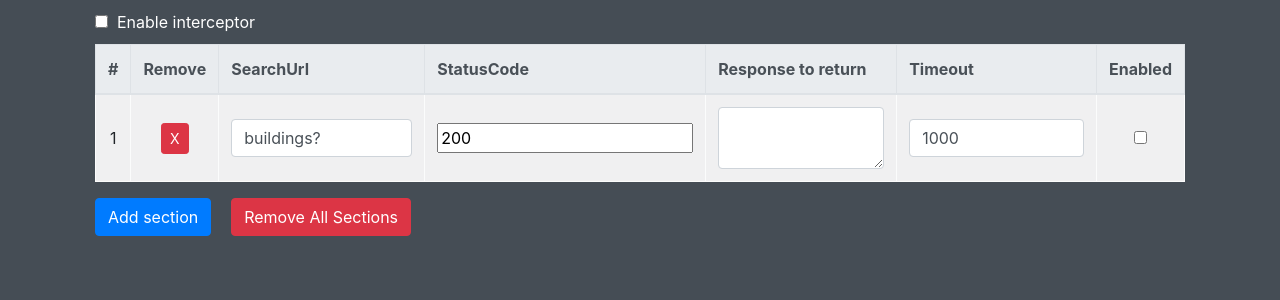
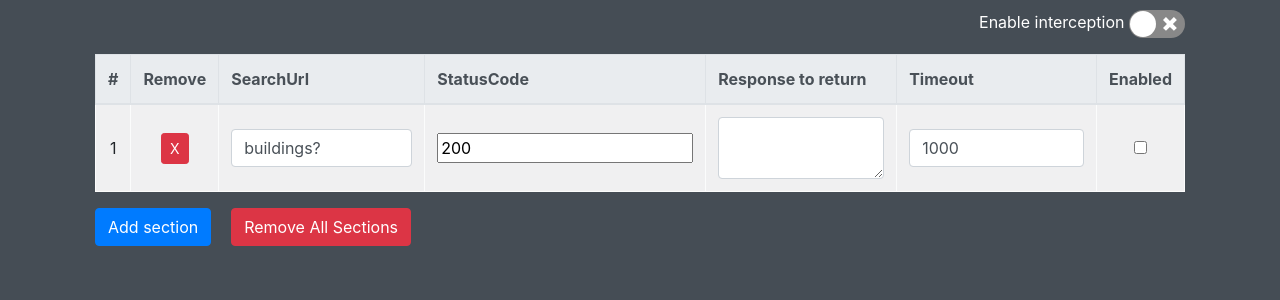
Before and after one commit to vgoreiko/requestInterceptorChrome, a React (Create React App) app: page / in a window 1280 px wide. Shown: the top 300 px of the page. Built offline with nearby package versions, Linux system fonts and the light colour scheme; no server answers.

Commit message:
top section styling added switcher

```diff
--- a/package.json
+++ b/package.json
@@ -12,6 +12,7 @@
     "react": "^16.9.0",
     "react-dom": "^16.9.0",
     "react-scripts": "3.0.1",
+    "react-switch": "^5.0.1",
     "typescript": "3.5.3"
   },
   "scripts": {
--- a/src/components/main-form/main-form.tsx
+++ b/src/components/main-form/main-form.tsx
@@ -164,9 +164,9 @@ export default class MainForm extends React.Component {
         }
     }
 
-    changeEnabled = (event: React.FormEvent<HTMLInputElement>) => {
+    changeEnabled = (checked: boolean, event: React.SyntheticEvent<MouseEvent | KeyboardEvent> | MouseEvent, id: string) => {
         this.setState({
-                enabled: event.currentTarget.checked
+                enabled: checked
         })
     }
 
--- a/src/components/top-section/top-section-props.model.tsx
+++ b/src/components/top-section/top-section-props.model.tsx
@@ -5,7 +5,9 @@ export interface TopSectionState {
 }
 
 export interface TopSectionProps {
-    changeEnabled: (event: React.FormEvent<HTMLInputElement>) => void,
+    changeEnabled: (checked: boolean,
+                    event: React.SyntheticEvent<MouseEvent | KeyboardEvent> | MouseEvent,
+                    id: string) => void,
 }
 
 export interface TopSectionPropsModel extends TopSectionState, TopSectionProps{}
--- a/src/components/top-section/top-section.css
+++ b/src/components/top-section/top-section.css
@@ -1,4 +1,8 @@
 .top-section {
     color: white;
     margin-bottom: 10px;
+    text-align: right;
 }
+label.enable-interceptor {
+    vertical-align: top;
+}
--- a/src/components/top-section/top-section.tsx
+++ b/src/components/top-section/top-section.tsx
@@ -1,21 +1,17 @@
 import React, {Component} from 'react'
 import './top-section.css'
 import {TopSectionPropsModel} from "./top-section-props.model";
+import Switch from "react-switch";
 
 export default class TopSection extends Component<TopSectionPropsModel> {
     render() {
         return (
             <div className="top-section">
                 <div className="form-check">
-                    <input type="checkbox"
-                           className="form-check-input"
-                           id="enable-interceptor"
-                           onChange={this.props.changeEnabled}
-                           defaultChecked={this.props.enabled}
-                    />
-                    <label htmlFor="enable-interceptor" className="form-check-label">
-                        &nbsp; Enable interceptor
-                    </label>
+                    <label htmlFor="enable-interceptor" className="form-check-label enable-interceptor">
+                        {this.props.enabled ? 'Disable' : 'Enable'} interception
+                    </label>&nbsp;
+                    <Switch onChange={this.props.changeEnabled} checked={this.props.enabled} />
                 </div>
             </div>
         )
```
Also changed, not shown: 1 other file (tests, documents, lock files or other folders).
